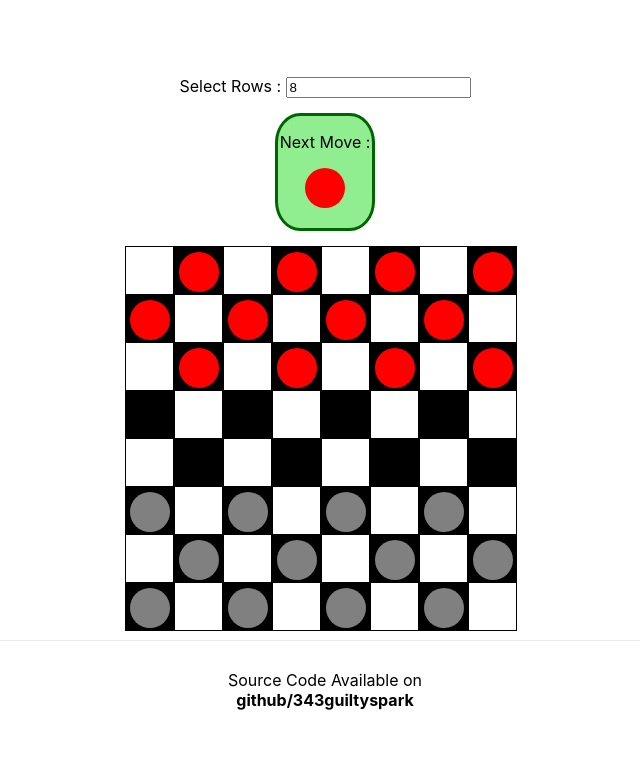
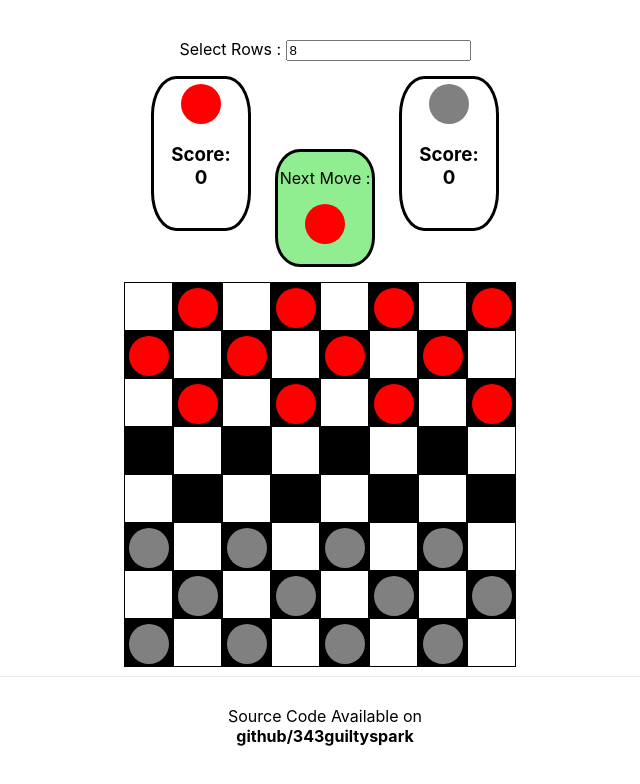
Before and after one commit to 343guiltyspark/ncheckers, a Next.js app: page / in a window 1280 px wide. Shown: the top 784 px of the page, without its empty margins (315-955 px from the left). Built offline with nearby package versions, Linux system fonts and the light colour scheme.

Commit message:
Score Board update

```diff
--- a/components/board.tsx
+++ b/components/board.tsx
@@ -15,6 +15,8 @@ export const Board: React.FC<boardProps> = (boardProps) => {
   const [active, setActive] = useState(2);
   const [previousCell, setPreviousCell] = useState({ i: 0, j: 0 });
   const [highLightCells, setHighLight] = useState([{ i: 0, j: 0 }]);
+  const [redScore, setRedScore] = useState(0);
+  const [grayScore, setGrayScore] = useState(0);
 
   moves == false ? Loadboard(board, nValue, setBoard, setMoves) : null;
   // Board Values (Enum model) = {
@@ -53,9 +55,25 @@ export const Board: React.FC<boardProps> = (boardProps) => {
             onChange={(e) => onChangeHandler(e)}
           ></input>
         </div>
-        <div className="activePlayer">
-          <p>Next Move :</p>
-          <div className={setPlayer()}></div>
+        <div>
+          <div className="activePlayer">
+            <div className="piece red"></div>
+            <h3>
+              Score: <br />
+              {redScore}
+            </h3>
+          </div>
+          <div className="activePlayer center">
+            <p>Next Move :</p>
+            <div className={setPlayer()}></div>
+          </div>
+          <div className="activePlayer">
+            <div className="piece gray"></div>
+            <h3>
+              Score: <br />
+              {grayScore}{" "}
+            </h3>
+          </div>
         </div>
       </div>
 
@@ -73,6 +91,10 @@ export const Board: React.FC<boardProps> = (boardProps) => {
             sPC={setPreviousCell}
             hc={highLightCells}
             sHC={setHighLight}
+            redScore={redScore}
+            setRedScore={setRedScore}
+            grayScore={grayScore}
+            setGrayScore={setGrayScore}
           />
         ))}
       </main>
--- a/components/cell.tsx
+++ b/components/cell.tsx
@@ -17,6 +17,10 @@ interface props {
   sPC: (setPreviousCell) => void;
   hc: any;
   sHC: (setHighLighted) => void;
+  redScore: number;
+  grayScore: number;
+  setRedScore: (setRedScore) => void;
+  setGrayScore: (setGrayScore) => void;
 }
 
 export const Cell: React.FC<props> = (props) => {
@@ -46,14 +50,12 @@ export const Cell: React.FC<props> = (props) => {
   const ClickHandler = () => {
     let prev: any = { ...props.pc };
     if (
+      //Enforce player turns and ensure click event only fires for valid Icons
       Math.abs(props.board[props.i][props.j]) === props.active ||
       props.board[props.i][props.j] == -1
     ) {
-      console.log(props.board);
       let dup = [...props.board];
 
-      console.log(dup[prev.i][prev.j]);
-      console.log(dup[props.i][props.j]);
       // Check if new clicked piece is not clicked and is a valid piece to un selected previously selected pieces.
       dup[prev.i][prev.j] =
         dup[props.i][props.j] === -1 ||
@@ -62,6 +64,7 @@ export const Cell: React.FC<props> = (props) => {
           ? Math.abs(dup[prev.i][prev.j])
           : dup[prev.i][prev.j];
 
+      //Deselect if another cell is clicked
       dup[props.i][props.j] =
         dup[props.i][props.j] !== 1 &&
         dup[props.i][props.j] !== -1 &&
@@ -69,17 +72,20 @@ export const Cell: React.FC<props> = (props) => {
           ? Math.abs(props.board[props.i][props.j]) * -1
           : dup[props.i][props.j];
 
+      //Check if cell has valid piece . If it is, then find moves available for that piece and change board to reflect that.
       dup =
         Math.abs(dup[props.i][props.j]) == 2 ||
         Math.abs(dup[props.i][props.j]) == 3
           ? AvailableMoves(dup, props.i, props.j, props.hc, props.sHC)
           : dup;
 
+      //Check clicked cell for piece is same color.
       dup[props.i][props.j] =
         dup[props.i][props.j] == props.active
           ? -1 * dup[props.i][props.j]
           : dup[props.i][props.j];
 
+      //Move piece if selected cell is a valid move.
       dup =
         dup[props.i][props.j] == -1
           ? MovePiece(
@@ -90,13 +96,19 @@ export const Cell: React.FC<props> = (props) => {
               props.active,
               prev,
               props.hc,
-              props.sHC
+              props.sHC,
+              props.redScore,
+              props.grayScore,
+              props.setRedScore,
+              props.setGrayScore
             )
           : dup;
 
+      //Set board state
       props.setBoard([...dup]);
       props.sPC([]);
 
+      //Record cell id into previous cell state if cell contains a valid piece.
       Math.abs(dup[props.i][props.j]) == 2 ||
       Math.abs(dup[props.i][props.j]) == 3
         ? props.sPC({ i: props.i, j: props.j })
--- a/components/row.tsx
+++ b/components/row.tsx
@@ -15,7 +15,10 @@ interface props {
   sPC: (setPreviousCell) => void;
   hc: any;
   sHC: (setHighLighted) => void;
-  // setBoardHandler: (setBoardHandler)=>void,
+  redScore: number;
+  grayScore: number;
+  setRedScore: (setRedScore) => void;
+  setGrayScore: (setGrayScore) => void;
 }
 
 export const Row: React.FC<props> = (props) => {
@@ -36,6 +39,10 @@ export const Row: React.FC<props> = (props) => {
           sPC={props.sPC}
           hc={props.hc}
           sHC={props.sHC}
+          redScore={props.redScore}
+          grayScore={props.grayScore}
+          setRedScore={props.setRedScore}
+          setGrayScore={props.setGrayScore}
         />
       ))}
     </div>
--- a/helpers/movePiece.tsx
+++ b/helpers/movePiece.tsx
@@ -8,7 +8,11 @@ export const MovePiece = (
   active: number,
   prev?: any,
   hc?: any,
-  sHC?: (setHightLight) => void
+  sHC?: (setHightLight) => void,
+  redScore: number,
+  grayScore: number,
+  setRedScore: (setRedScore) => void,
+  setGrayScore: (setGrayScore) => void
 ) => {
   let newI: number = i;
   let newJ: number = j;
@@ -47,6 +51,13 @@ export const MovePiece = (
       posI = i - deltaI;
       posJ = j - deltaJ;
       dup[posI][posJ] = 1;
+
+      //trackscore counter
+      Math.abs(dup[i][j]) == 2
+        ? setRedScore(redScore + 1)
+        : Math.abs(dup[i][j]) == 3
+        ? setGrayScore(grayScore + 1)
+        : null;
     }
 
     // @ ^^^^^^^^^^^^^^^^
--- a/styles/globals.css
+++ b/styles/globals.css
@@ -82,13 +82,16 @@ a {
 }
 
 .activePlayer {
-  display: block;
-  margin-left: auto;
-  margin-right: auto;
+  display: inline-block;
+  margin-left: 12px;
+  margin-right: 12px;
   width: 100px;
   padding-bottom: 20px;
-  border: darkgreen 3px solid;
+  border: black 3px solid;
   text-align: center;
-  background-color: lightgreen;
   border-radius: 25%;
 }
+
+.center {
+  background-color: lightgreen;
+}
```
Also changed, not shown: 1 other file (tests, documents, lock files or other folders).
